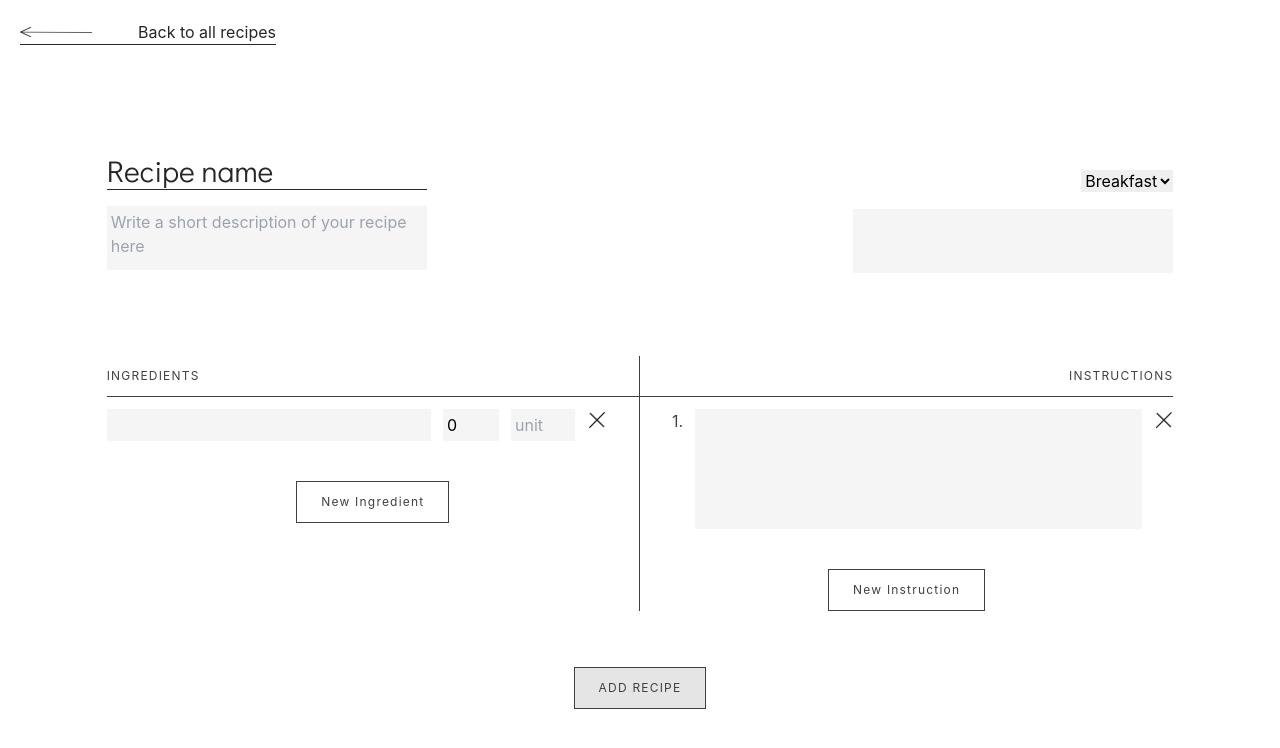
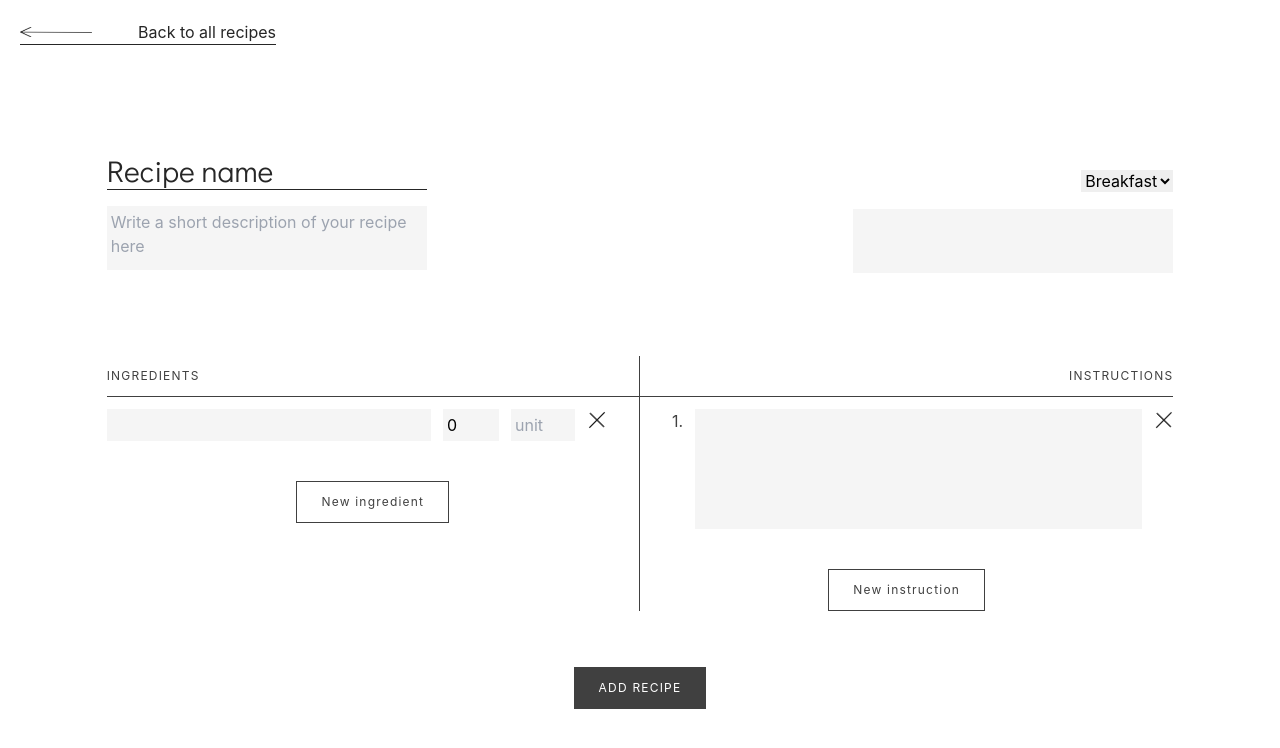
Before and after one commit to Johngn/recipes, a Next.js app: page /add-recipe in a window 1280 px wide. Shown: the top 748 px of the page. Built offline with nearby package versions, Linux system fonts and the light colour scheme.

Commit message:
Add recipe button new styling and fadeIn

```diff
--- a/src/pages/add-recipe.tsx
+++ b/src/pages/add-recipe.tsx
@@ -209,7 +209,7 @@ const AddRecipe: FunctionComponent = () => {
                 className="mt-10 px-6 py-3 text-xs tracking-widest border border-solid border-neutral-700 text-neutral-700 transition duration-300 hover:bg-neutral-200"
                 onClick={onAddIngredient}
               >
-                New Ingredient
+                New ingredient
               </button>
             </div>
           </div>
@@ -243,13 +243,13 @@ const AddRecipe: FunctionComponent = () => {
               className="mt-10 px-6 py-3 text-xs tracking-widest border border-solid border-neutral-700 text-neutral-700 transition duration-300 hover:bg-neutral-200"
               onClick={onAddDirection}
             >
-              New Instruction
+              New instruction
             </button>
           </div>
         </div>
-        <div className="my-14 text-center">
+        <div className="my-14 text-center animate-[appear3_1.7s_ease_1]">
           <button
-            className="px-6 py-3 text-xs uppercase tracking-widest border border-solid border-neutral-700 text-neutral-700 bg-neutral-200 transition-transform hover:scale-110 active:bg-neutral-400 active:translate-y-1"
+            className="px-6 py-3 text-xs uppercase tracking-widest border border-solid border-neutral-700 text-white bg-neutral-700 transition-transform hover:scale-110 active:bg-neutral-500 active:translate-y-1"
             onClick={(e) => createRecipe(e)}
           >
             Add recipe
```
